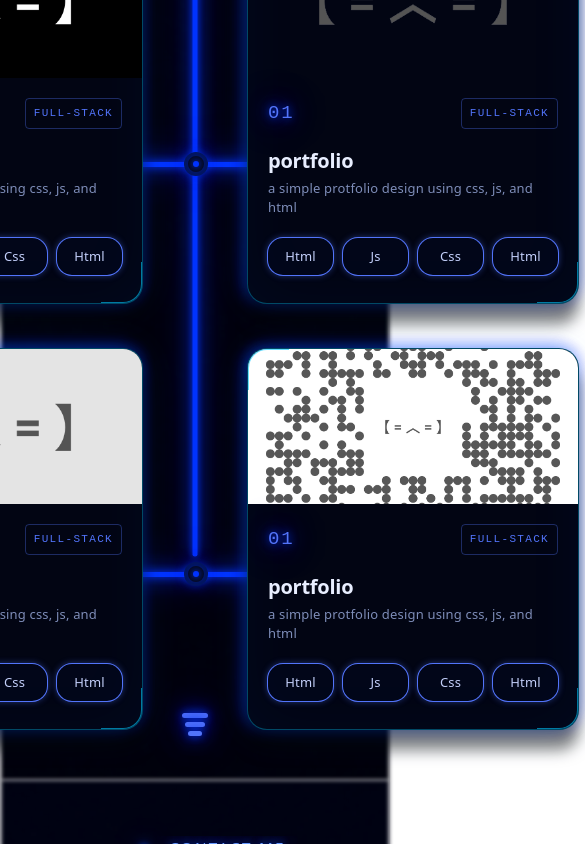
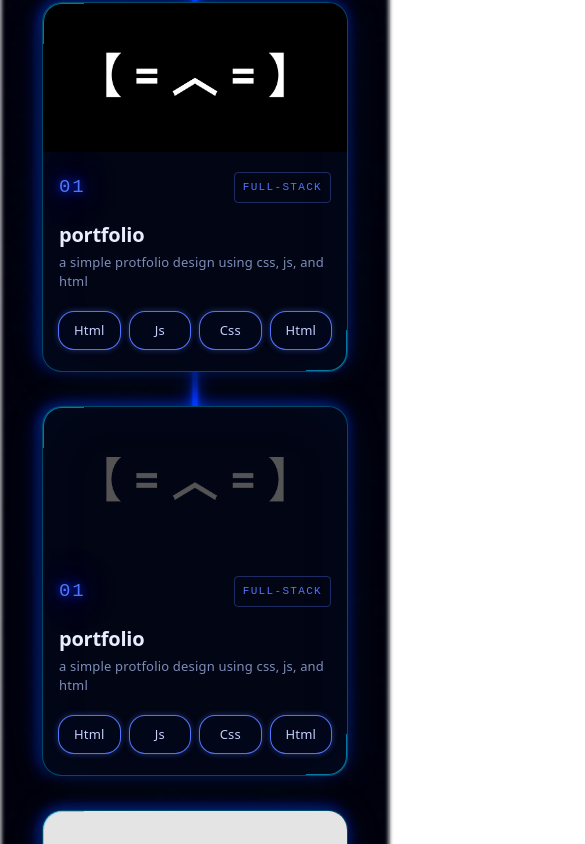
Before and after one commit to Amany-Elsayed/improved-portfolio, a React (Vite) app: page / in a window 390 px wide. Shown: the part 5820-6664 px from the top of the page, 585 px wide, since content can reach past the window. Built offline with nearby package versions, Linux system fonts and the light colour scheme.

Commit message:
added responsitivity to projects section + imrpoved respositivity to skills section

```diff
--- a/src/animations/ProjectsTreeReveal.css
+++ b/src/animations/ProjectsTreeReveal.css
@@ -64,11 +64,11 @@
 }
 
 .projects-animated-branch.top {
-  top: 240px;
+  top: 28%;
 }
 
 .projects-animated-branch.bottom {
-  top: 650px;
+  top: 76%;
 }
 
 .projects-animated-branch.left.top,
--- a/src/components/Projects.css
+++ b/src/components/Projects.css
@@ -453,3 +453,256 @@
 .projects-inner-ground3 {
   width: 45%;
 }
+
+/* RESPONSITIVITY */
+
+/* LARGE DESKTOP */
+
+@media (min-width: 1200px) {
+  .projects-tree-diagram {
+    top: 17rem;
+    height: 850px;
+  }
+
+  .projects-tree-diagram1,
+  .projects-tree-diagram2 {
+    top: 240px;
+  }
+
+  .projects-tree-diagram3,
+  .projects-tree-diagram4 {
+    top: 647px;
+  }
+}
+
+/* === LARGE DESKTOP === */
+
+/* MEDIUM DESKTOP */
+
+@media (min-width: 1000px) and (max-width: 1200px) {
+  .projects-tree-diagram {
+    top: 17rem;
+    width: min(780px, calc(100vw - 10rem));
+    height: 850px;
+  }
+
+  .projects-tree-diagram1,
+  .projects-tree-diagram2,
+  .projects-tree-diagram3,
+  .projects-tree-diagram4,
+  .projects-animated-branch {
+    width: 95px;
+  }
+
+  .projects-tree-diagram1,
+  .projects-tree-diagram2,
+  .projects-animated-branch.top {
+    top: 240px;
+  }
+
+  .projects-tree-diagram3,
+  .projects-tree-diagram4,
+  .projects-animated-branch.bottom {
+    top: 650px;
+  }
+}
+
+/* === MEDIUM DESKTOP === */
+
+/* SMALL DESKTOP */
+
+@media (min-width: 900px) and (max-width: 1000px) {
+  .projects-tree-diagram {
+    top: 15rem;
+    width: min(780px, calc(100vw - 10rem));
+    height: 850px;
+  }
+
+  .projects-tree-diagram1,
+  .projects-tree-diagram2,
+  .projects-tree-diagram3,
+  .projects-tree-diagram4,
+  .projects-animated-branch {
+    width: 95px;
+  }
+
+  .projects-tree-diagram1,
+  .projects-tree-diagram2,
+  .projects-animated-branch.top {
+    top: 240px;
+  }
+
+  .projects-tree-diagram3,
+  .projects-tree-diagram4,
+  .projects-animated-branch.bottom {
+    top: 650px;
+  }
+}
+
+/* === SMALL DESKTOP === */
+
+/* TABLET */
+
+@media (max-width: 900px) {
+  .projects-section {
+    padding: 6rem 1.5rem;
+  }
+
+  .projects-content {
+    width: 100%;
+    padding-top: 2rem;
+    padding-bottom: 4rem;
+    display: flex;
+    justify-content: center;
+  }
+
+  .projects-grid {
+    grid-template-columns: 2fr 2fr;
+    column-gap: 50px;
+    row-gap: 30px;
+  }
+
+  .projects-card {
+    width: 240px;
+    padding: 20px 18px 24px;
+  }
+
+  .projects-tree-diagram {
+    width: 620px;
+    height: 950px;
+    top: 21rem;
+  }
+
+  .projects-tree-diagram1,
+  .projects-tree-diagram2,
+  .projects-tree-diagram3,
+  .projects-tree-diagram4 {
+    width: 75px;
+    height: 4px;
+  }
+
+  .projects-tree-diagram1,
+  .projects-tree-diagram2,
+  .projects-animated-branch.top {
+    top: 267px;
+  }
+
+  .projects-tree-diagram3,
+  .projects-tree-diagram4,
+  .projects-animated-branch.bottom {
+    top: 725px;
+  }
+
+  .projects-tree-animated-beam {
+    width: 4px;
+  }
+
+  .projects-animated-branch {
+    width: 75px;
+    height: 4px;
+  }
+}
+
+/* === TABLET === */
+
+/* PHONE */
+
+@media (max-width: 768px) {
+  .projects-section {
+    padding: 6rem 1rem;
+  }
+
+  .projects-content {
+    width: 100%;
+    display: flex;
+    justify-content: center;
+  }
+
+  .projects-grid {
+    grid-template-columns: 1fr;
+    row-gap: 30px;
+  }
+
+  .projects-card-wrapper {
+    display: flex;
+    justify-content: center;
+  }
+
+  .projects-card {
+    width: 20rem;
+    max-width: 100%;
+    padding: 20px 18px 24px;
+  }
+
+  .projects-tree-diagram {
+    width: 620px;
+    height: 1740px;
+    top: 21rem;
+  }
+
+  .projects-tree-diagram1,
+  .projects-tree-diagram2,
+  .projects-tree-diagram3,
+  .projects-tree-diagram4 {
+    width: 75px;
+    height: 4px;
+  }
+
+  .projects-tree-diagram1,
+  .projects-tree-diagram2,
+  .projects-animated-branch.top {
+    top: 160px;
+  }
+
+  .projects-tree-diagram3,
+  .projects-tree-diagram4,
+  .projects-animated-branch.bottom {
+    top: 490px;
+  }
+
+  .projects-tree-animated-beam {
+    width: 4px;
+  }
+
+  .projects-animated-branch {
+    width: 75px;
+    height: 4px;
+  }
+
+  .projects-tree-diagram2::before,
+  .projects-tree-diagram2::after,
+  .projects-tree-diagram4::before,
+  .projects-tree-diagram4::after {
+    display: none;
+  }
+}
+
+/* === PHONE === */
+
+/* SMALL PHONE */
+
+@media (max-width: 480px) {
+  .projects-section {
+    padding: 5rem 0.75rem;
+  }
+
+  .projects-card {
+    width: 17rem;
+    padding: 18px 16px 22px;
+  }
+
+  .projects-tree-diagram {
+    top: 19.5rem;
+    height: calc(100% - 17.5rem);
+  }
+
+  .projects-tree-animated-beam {
+    width: 3px;
+  }
+
+  .projects-ground-reveal {
+    bottom: 2rem;
+  }
+}
+
+/* === SMALL PHONE === */
--- a/src/components/Skills.css
+++ b/src/components/Skills.css
@@ -486,9 +486,9 @@
 
 @media (min-width: 1000px) and (max-width: 1200px) {
   .skills-tree-diagram {
-    top: 31rem;
+    top: 17rem;
     width: min(780px, calc(100vw - 10rem));
-    height: 860px;
+    height: 650px;
   }
 
   .skills-tree-diagram1,
@@ -593,9 +593,9 @@
 
   .skills-tree-diagram {
     width: 620px;
-    height: 520px;
+    height: 710px;
 
-    top: 20rem;
+    top: 19rem;
   }
 
   .skills-tree-diagram1,
@@ -609,13 +609,13 @@
   .skills-tree-diagram1,
   .skills-tree-diagram2,
   .skills-animated-branch.top {
-    top: 108px;
+    top: 147px;
   }
 
   .skills-tree-diagram3,
   .skills-tree-diagram4,
   .skills-animated-branch.bottom {
-    top: 360px;
+    top: 470px;
   }
 
   .skills-tree-animated-beam {
```
